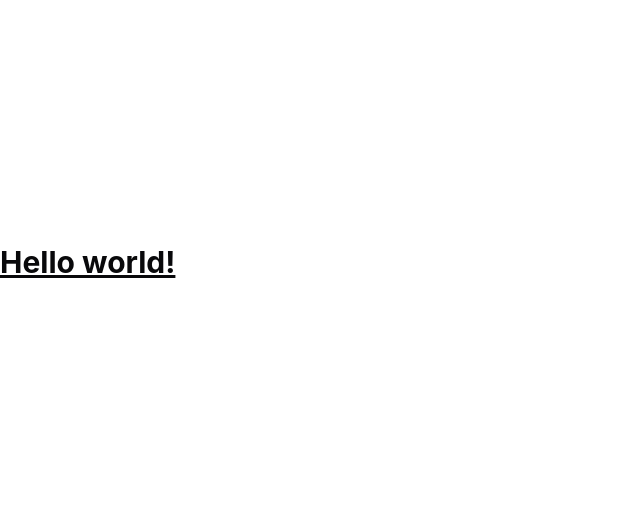
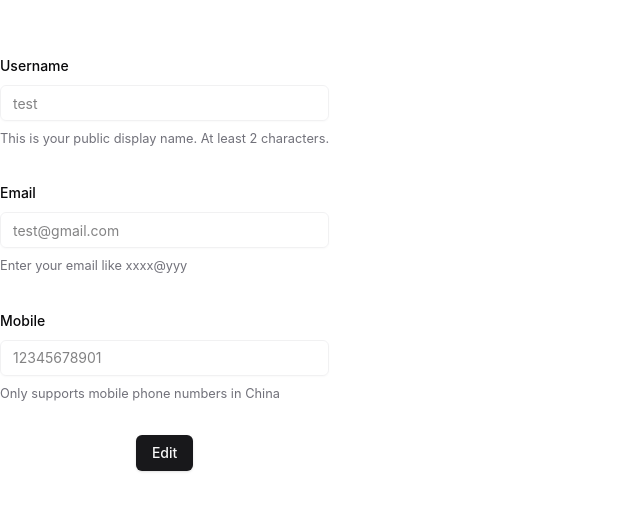
Before and after one commit to zgy03916618421/Blocklet-Test, a React app: page /profile in a window 1280 px wide. Shown: the part 138-648 px from the top of the page, without its empty margins (0-640 px from the left). Built offline with nearby package versions, Linux system fonts and the light colour scheme; the HTML template or start-up script is replaced by a standard one.

Commit message:
feat: add profile form

```diff
--- /dev/null
+++ b/api/controller/user-controller.js
@@ -0,0 +1,5 @@
+const saveProfile = (req, res) => {
+	res.send("save profile")
+}
+
+exports.saveProfile= saveProfile
--- a/api/routes/index.js
+++ b/api/routes/index.js
@@ -1,5 +1,6 @@
 const middlewares = require('@blocklet/sdk/lib/middlewares');
 const router = require('express').Router();
+const userController = require('../controller/user-controller')
 
 router.use('/user', middlewares.session(), (req, res) => res.json(req.user || {}));
 
@@ -9,4 +10,6 @@ router.use('/data', (req, res) =>
   }),
 );
 
+router.post('/profile/save', userController.saveProfile)
+
 module.exports = router;
--- a/src/app.jsx
+++ b/src/app.jsx
@@ -1,13 +1,11 @@
 import { BrowserRouter as Router, Routes, Route, Navigate } from 'react-router-dom';
 
-// import Home from './pages/home';
 import Profile from './pages/profile'
 
 function App() {
   return (
     <div className="app">
       <Routes>
-        {/* <Route path="/" element={<Home />} /> */}
         <Route path="*" element={<Navigate to="/profile" />} />
         <Route path="/profile" element={<Profile />} />
       </Routes>
--- /dev/null
+++ b/src/components/ui/input.jsx
@@ -0,0 +1,19 @@
+import * as React from "react"
+
+import { cn } from "@/lib/utils"
+
+const Input = React.forwardRef(({ className, type, ...props }, ref) => {
+  return (
+    (<input
+      type={type}
+      className={cn(
+        "flex h-9 w-full rounded-md border border-input bg-transparent px-3 py-1 text-base shadow-sm transition-colors file:border-0 file:bg-transparent file:text-sm file:font-medium file:text-foreground placeholder:text-muted-foreground focus-visible:outline-none focus-visible:ring-1 focus-visible:ring-ring disabled:cursor-not-allowed disabled:opacity-50 md:text-sm",
+        className
+      )}
+      ref={ref}
+      {...props} />)
+  );
+})
+Input.displayName = "Input"
+
+export { Input }
--- a/src/index.css
+++ b/src/index.css
@@ -22,6 +22,13 @@ body {
   place-items: center;
   min-width: 320px;
   min-height: 100vh;
+}
+
+#app {
+  max-width: 1280px;
+  width: 30vw;
+  margin: 0 auto;
+  padding: 2rem;
 }
 
 @layer base {
--- a/src/pages/home.css
+++ /dev/null
@@ -1,6 +0,0 @@
-#app {
-  max-width: 1280px;
-  margin: 0 auto;
-  padding: 2rem;
-  text-align: center;
-}
--- a/src/pages/home.jsx
+++ /dev/null
@@ -1,11 +0,0 @@
-import './home.css';
-
-function Home() {
-  return (
-    <h1 className="text-3xl font-bold underline">
-      Hello world!
-    </h1>
-  )
-}
-
-export default Home;
--- a/src/pages/profile.jsx
+++ b/src/pages/profile.jsx
@@ -1,11 +1,113 @@
-import { Form } from '@/components/ui/form'
+import {
+	Form,
+	FormControl,
+	FormDescription,
+	FormField,
+	FormItem,
+	FormLabel,
+	FormMessage,
+} from '@/components/ui/form'
+import { z } from 'zod';
+import { Button } from '@/components/ui/button'
+import { Input } from '@/components/ui/input'
+import { zodResolver } from "@hookform/resolvers/zod"
+import { useForm } from "react-hook-form"
+import { useState } from 'react'
+
+const formSchema = z.object({
+	username: z.string().min(2, {
+		message: 'Username must be at least 2 characters.',
+	}),
+	email: z.string().min(1, { message: 'This field has to be filled.' }).email('This is not a valid email.'),
+	mobile: z.string().min(2, { message: 'This field has to be filled.' }).regex(new RegExp(/^1[0-9]{10}$/), { message: 'This is not a valid mobile number' }),
+});
 
 const Profile = () => {
+	const [edit, setEdit] = useState(false)
+	const form = useForm({
+		resolver: zodResolver(formSchema),
+		defaultValues: {
+			username: 'test',
+			email: 'test@gmail.com',
+			mobile: '12345678901',
+		},
+	});
+	function onSubmit(values) {
+		console.log(values)
+	}
+	function onEdit() {
+		form.setFocus('username')
+		setEdit(true)
+	}
+
+	function onCancle() {
+		setEdit(false)
+	}
 	return (
-		<h1 className="text-3xl font-bold underline">
-			Hello world!
-		</h1>
-	)
+		<Form {...form}>
+			<form onSubmit={form.handleSubmit(onSubmit)} className="space-y-8" autoFocus>
+				<FormField
+					control={form.control}
+					name="username"
+					render={({ field }) => (
+						<FormItem>
+							<FormLabel>Username</FormLabel>
+							<FormControl>
+								<Input placeholder="name" {...field} disabled={!edit}/>
+							</FormControl>
+							<FormDescription>
+								This is your public display name. At least 2 characters.
+							</FormDescription>
+							<FormMessage />
+						</FormItem>
+					)}
+				/>
+				<FormField
+					control={form.control}
+					name="email"
+					render={({ field }) => (
+						<FormItem>
+							<FormLabel>Email</FormLabel>
+							<FormControl>
+								<Input placeholder="This is your Email." {...field} disabled={!edit}/>
+							</FormControl>
+							<FormDescription>
+								Enter your email like xxxx@yyy
+							</FormDescription>
+							<FormMessage />
+						</FormItem>
+					)}
+				/>
+				<FormField
+					control={form.control}
+					name="mobile"
+					render={({ field }) => (
+						<FormItem>
+							<FormLabel>Mobile</FormLabel>
+							<FormControl>
+								<Input placeholder="This is your mobile number." {...field} disabled={!edit} />
+							</FormControl>
+							<FormMessage />
+							<FormDescription>
+								Only supports mobile phone numbers in China
+							</FormDescription>
+						</FormItem>
+					)}
+				/>
+				{
+					edit ?
+						<div className='flex justify-around'>
+							<Button onClick={onCancle}>Cancle</Button>
+							<Button type='submit'>Submit</Button>
+						</div> :
+
+						<div className="text-center">
+							<Button onClick={onEdit}>Edit</Button>
+						</div>
+				}
+			</form>
+		</Form>
+	);
 }
 
 export default Profile
```
